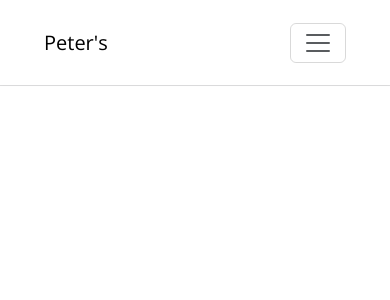
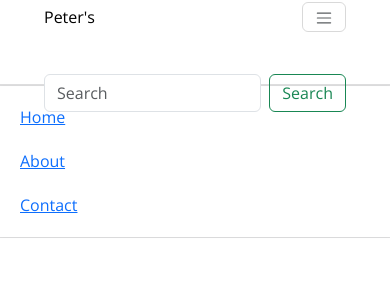
Before and after one commit to Blessen25/Restaurant_Management, a React (Vite) app in the folder restaurant/: page / in a window 390 px wide. Shown: the top 300 px of the page. Built offline with nearby package versions, Linux system fonts and the light colour scheme.

Commit message:
Changes in restaurent

```diff
--- a/restaurant/src/Components/Header/Header.css
+++ b/restaurant/src/Components/Header/Header.css
@@ -33,3 +33,22 @@
 
     font-size: 30px;
 }
+
+.mobile-navbar {
+
+    display: none;
+}
+
+@media screen and (max-width : 992px) {
+
+    .mobile-navbar {
+
+        display: block;
+        display: flex;
+        flex-direction: column;
+        gap: 20px;
+        padding: 20px;
+        width: 100%;
+        box-shadow: rgba(0, 0, 0, 0.02) 0px 1px 3px 0px, rgba(27, 31, 35, 0.15) 0px 0px 0px 1px;
+    }
+}
--- a/restaurant/src/Components/Header/Header.tsx
+++ b/restaurant/src/Components/Header/Header.tsx
@@ -1,8 +1,14 @@
+import { useState } from 'react';
 import Container from '../Container/Container';
 import './Header.css';
 
 const Header = () => {
 
+    const [isNavbarOpen, setIsNavbarOpen] = useState(true);
+    const toggleNavbar = () => {
+
+        setIsNavbarOpen(!isNavbarOpen);
+    }
     return (
 
         <>
@@ -11,9 +17,9 @@ const Header = () => {
             <>
                 <nav className="navbar navbar-expand-lg">
                 <div className="container-fluid">
-                    <a className="navbar-brand navbar-logo" href="#">Peter's</a>
-                    <button className="navbar-toggler" type="button" data-bs-toggle="collapse" data-bs-target="#navbarSupportedContent" aria-controls="navbarSupportedContent" aria-expanded="false" aria-label="Toggle navigation">
-                    <span className="navbar-toggler-icon"></span>
+                    <a className="navbar-brand small_head" href="#">Peter's</a>
+                    <button className="navbar-toggler" type="button" data-bs-toggle="collapse" data-bs-target="#navbarSupportedContent" aria-controls="navbarSupportedContent" aria-expanded="false" aria-label="Toggle navigation" onClick={toggleNavbar}>
+                    <span className="navbar-toggler-icon normal_icon"></span>
                     </button>
                     <div className="collapse navbar-collapse" id="navbarSupportedContent">
                     <ul className="navbar-nav me-auto mb-2 mb-lg-0">
@@ -37,20 +43,25 @@ const Header = () => {
                             <li><a className="dropdown-item" href="#">Something else here</a></li>
                         </ul>
                         </li> */}
-                        <li className="nav-item">
-                        <a className="nav-link disabled" aria-disabled="true">Disabled</a>
-                        </li>
                     </ul>
+                    </div>
                     <form className="d-flex" role="search">
                         <input className="form-control me-2" type="search" placeholder="Search" aria-label="Search"/>
                         <button className="btn btn-outline-success" type="submit">Search</button>
                     </form>
-                    </div>
                 </div>
             </nav>
             </>
         } main_class='headermain'/>
-
+        {
+                isNavbarOpen && <>
+                    <div className="mobile-navbar">
+                        <a href="#">Home</a>
+                        <a href="#">About</a>
+                        <a href="#">Contact</a>
+                    </div>
+                </>
+        }
         </>
     )
 }
--- a/restaurant/src/index.css
+++ b/restaurant/src/index.css
@@ -8,93 +8,93 @@
 
 .big_head {
 
-    font-size: 38px;
+    font-size: 38px !important;
 }
 
 .normal_head {
 
-    font-size: 30px;
+    font-size: 30px !important;
 }
 
 .small_head {
 
-    font-size: 24px;
+    font-size: 24px !important;
 }
 
 
 .big_para {
 
-    font-size: 22px;
+    font-size: 22px !important;
 }
 
 .normal_para {
 
-    font-size: 18px;
+    font-size: 18px !important;
 }
 
 .small_para {
 
-    font-size: 14px;
+    font-size: 14px !important;
 }
 
 .big_icon {
 
-    font-size: 22px;
+    font-size: 22px !important;
 }
 
 .normal_icon {
 
-    font-size: 18px;
+    font-size: 18px !important;
 }
 
 .small_icon {
 
-    font-size: 14px;
+    font-size: 14px !important;
 }
 
 .font_fam_900 {
 
-    font-weight: 900;
+    font-weight: 900 !important;
 }
 
 .font_fam_800 {
 
-    font-weight: 800;
+    font-weight: 800 !important;
 }
 
 .font_fam_700 {
 
-    font-weight: 700;
+    font-weight: 700 !important;
 }
 
 .font_fam_600 {
 
-    font-weight: 600;
+    font-weight: 600 !important;
 }
 
 .font_fam_500 {
 
-    font-weight: 500;
+    font-weight: 500 !important;
 }
 
 .font_fam_400 {
 
-    font-weight: 400;
+    font-weight: 400 !important;
 }
 
 .font_fam_bold {
 
-    font-weight: bold;
+    font-weight: bold !important;
 }
 
 .font_fam_normal {
 
-    font-weight: normal;
+    font-weight: normal !important;
 }
 
 .font_fam_light {
 
-    font-weight: lighter;
+    font-weight: lighter !important;
 }
 
 
@@ -102,47 +102,47 @@
 
     .big_head {
 
-        font-size: 32px;
+        font-size: 32px !important;
     }
 
     .normal_head {
 
-        font-size: 26px;
+        font-size: 26px !important;
     }
 
     .small_head {
 
-        font-size: 22px;
+        font-size: 22px !important;
     }
 
     .big_para {
 
-        font-size: 20px;
+        font-size: 20px !important;
     }
 
     .normal_para {
 
-        font-size: 16px;
+        font-size: 16px !important;
     }
 
     .small_para {
 
-        font-size: 13px;
+        font-size: 13px !important;
     }
 
     .big_icon {
 
-        font-size: 20px;
+        font-size: 20px !important;
     }
 
     .normal_icon {
 
-        font-size: 16px;
+        font-size: 16px !important;
     }
 
     .small_icon {
 
-        font-size: 13px;
+        font-size: 13px !important;
     }
 }
 
@@ -150,47 +150,47 @@
 
     .big_head {
 
-        font-size: 28px;
+        font-size: 28px !important;
     }
 
     .normal_head {
 
-        font-size: 22px;
+        font-size: 22px !important;
     }
 
     .small_head {
 
-        font-size: 18px;
+        font-size: 18px !important;
     }
 
     .big_para {
 
-        font-size: 18px;
+        font-size: 18px !important;
     }
 
     .normal_para {
 
-        font-size: 14px;
+        font-size: 14px !important;
     }
 
     .small_para {
 
-        font-size: 12px;
+        font-size: 12px !important;
     }
 
     .big_icon {
 
-        font-size: 18px;
+        font-size: 18px !important;
     }
 
     .normal_icon {
 
-        font-size: 14px;
+        font-size: 14px !important;
     }
 
     .small_icon {
 
-        font-size: 12px;
+        font-size: 12px !important;
     }
 }
 
@@ -198,46 +198,46 @@
 
     .big_head {
 
-        font-size: 24px;
+        font-size: 24px !important;
     }
 
     .normal_head {
 
-        font-size: 18px;
+        font-size: 18px !important;
     }
 
     .small_head {
 
-        font-size: 16px;
+        font-size: 16px !important;
     }
 
     .big_para {
 
-        font-size: 14px;
+        font-size: 14px !important;
     }
 
     .normal_para {
 
-        font-size: 12px;
+        font-size: 12px !important;
     }
 
     .small_para {
 
-        font-size: 10px;
+        font-size: 10px !important;
     }
 
     .big_icon {
 
-        font-size: 14px;
+        font-size: 14px !important;
     }
 
     .normal_icon {
 
-        font-size: 12px;
+        font-size: 12px !important;
     }
 
     .small_icon {
 
-        font-size: 10px;
+        font-size: 10px !important;
     }
 }
```
